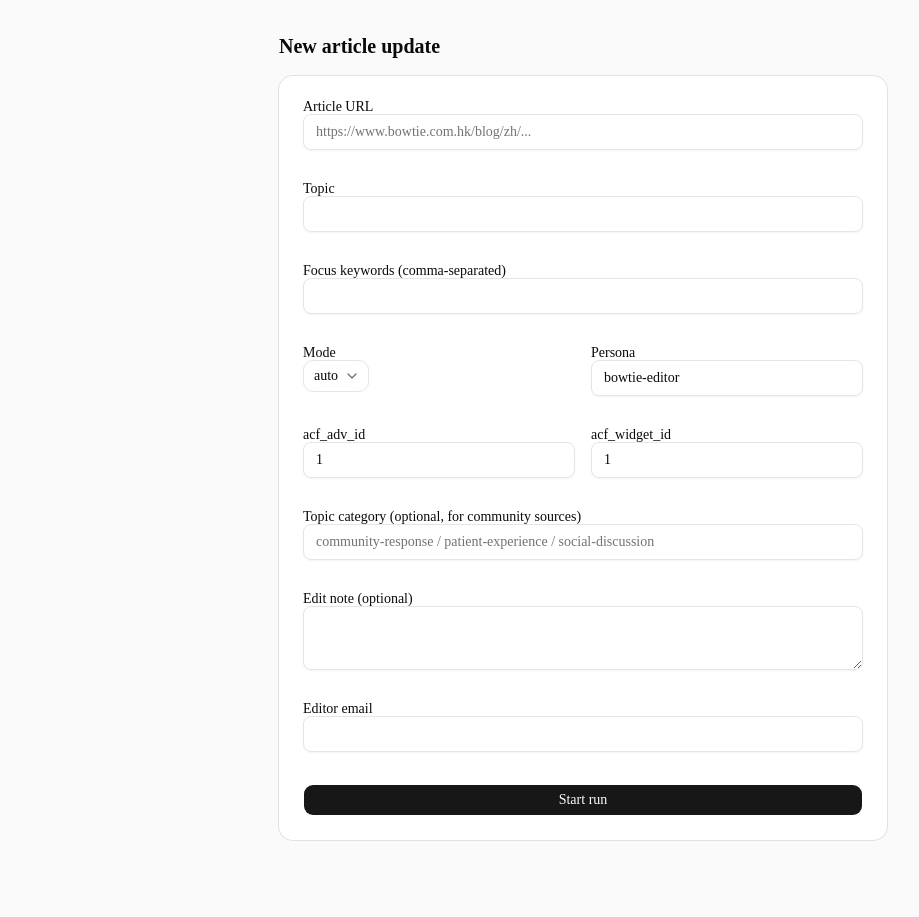
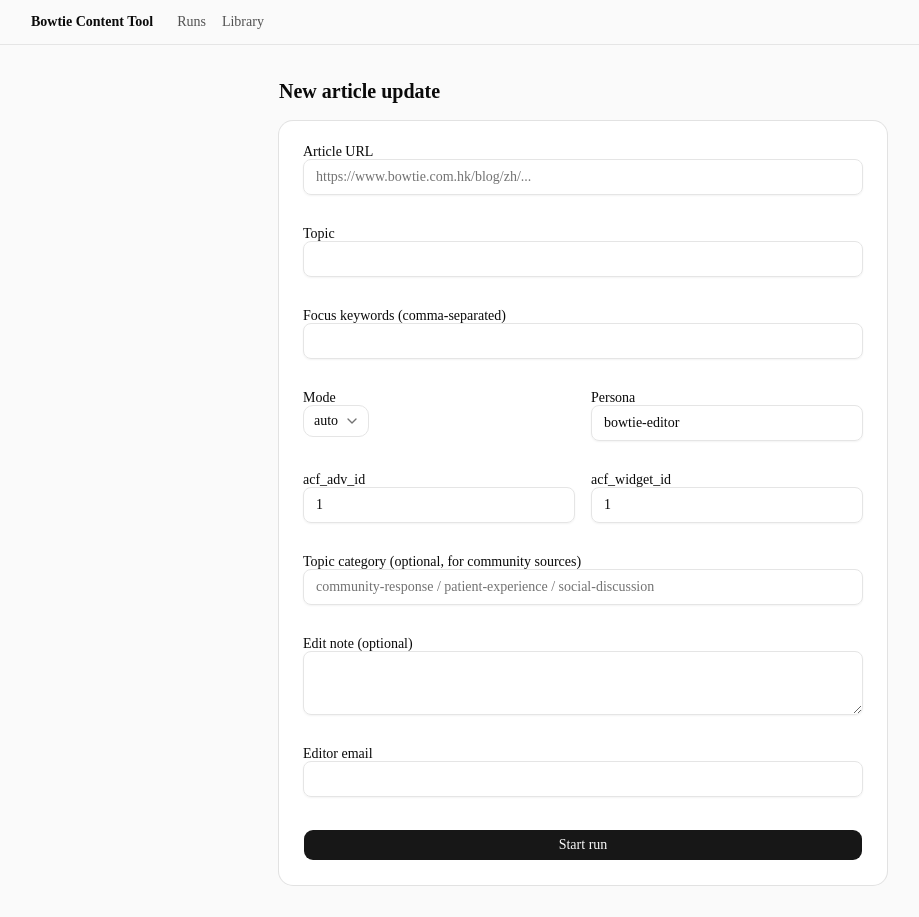
Before and after one commit to fmcuni/ai_content_workflow, a Next.js app in the folder web/: page /runs/new in a window 1280 px wide. Shown: the whole page, without its empty margins (57-976 px from the left). Before the commit the page ends 872 px from the top, so only its background shows below. Built offline with nearby package versions, Linux system fonts and the light colour scheme.

Commit message:
feat(web): top-bar nav with Library link
Co-Authored-By: Claude Opus 4.7 <noreply@anthropic.com>

```diff
--- a/web/app/layout.tsx
+++ b/web/app/layout.tsx
@@ -1,5 +1,6 @@
 import "./globals.css";
 
+import Link from "next/link";
 import { Providers } from "./providers";
 
 import type { ReactNode } from "react";
@@ -8,7 +9,18 @@ export default function RootLayout({ children }: { children: ReactNode }) {
   return (
     <html lang="zh-Hant">
       <body className="bg-neutral-50 min-h-screen">
-        <Providers>{children}</Providers>
+        <Providers>
+          <header className="border-b">
+            <div className="mx-auto max-w-6xl px-6 py-3 flex items-center gap-6 text-sm">
+              <Link href="/" className="font-semibold">Bowtie Content Tool</Link>
+              <nav className="flex items-center gap-4 text-neutral-600">
+                <Link href="/" className="hover:text-neutral-900">Runs</Link>
+                <Link href="/library" className="hover:text-neutral-900">Library</Link>
+              </nav>
+            </div>
+          </header>
+          {children}
+        </Providers>
       </body>
     </html>
   );
```
